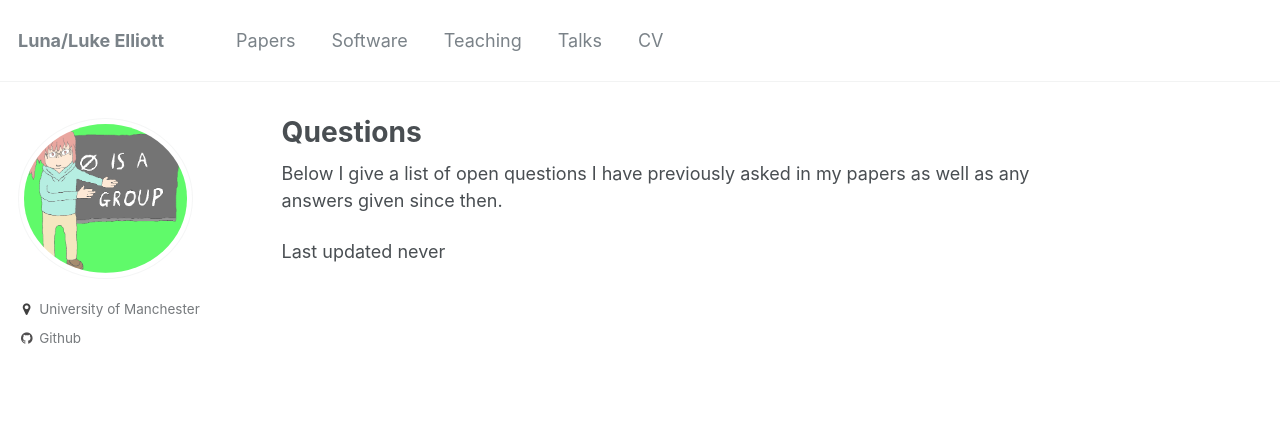
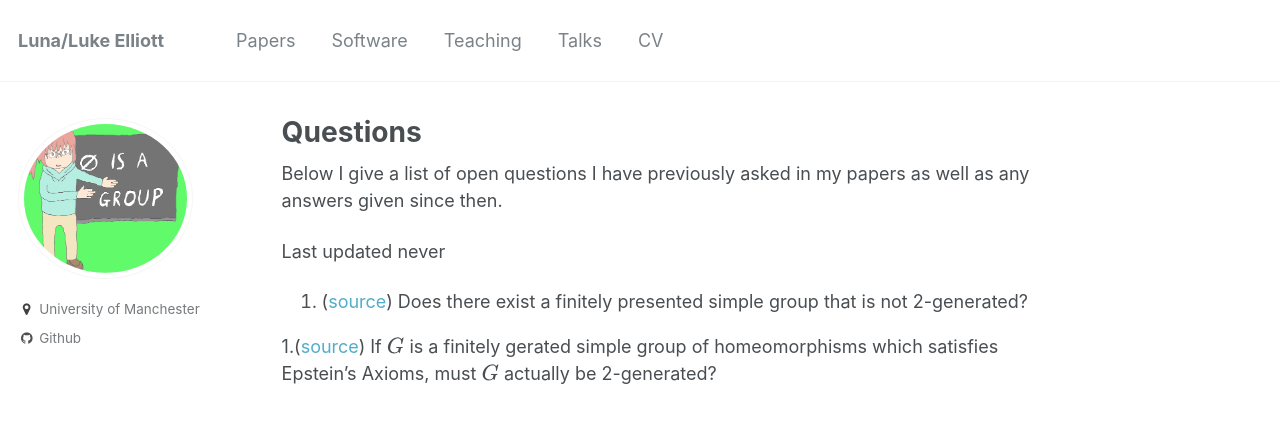
Before and after one commit to le27/L-Elliott, a Jekyll site: the page built from _pages/questions.md, in a window 1280 px wide. Shown: the top 423 px of the page. Built offline with Jekyll 4.4.1, drawn with Linux system fonts in a browser that asks for light colours; formulas are drawn with MathJax 3.

Commit message:
Update questions.md

```diff
--- a/_pages/questions.md
+++ b/_pages/questions.md
@@ -8,3 +8,8 @@ author_profile: true
 Below I give a list of open questions I have previously asked in my papers as well as any answers given since then.
 
 Last updated never
+
+
+1. ([source](https://arxiv.org/pdf/2008.04791)) Does there exist a finitely presented simple group that is not 2-generated?
+
+1.([source](https://arxiv.org/pdf/2008.04791)) If $G$ is a finitely gerated simple group of homeomorphisms which satisfies Epstein's Axioms, must $G$ actually be 2-generated?
```
